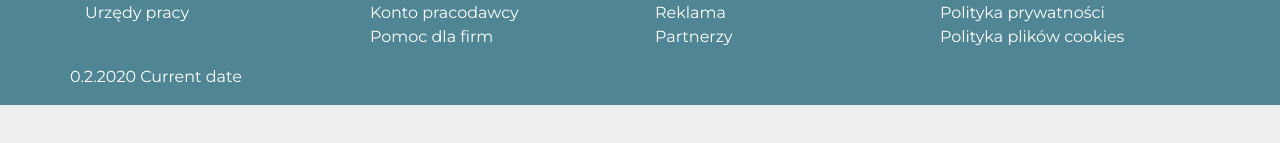
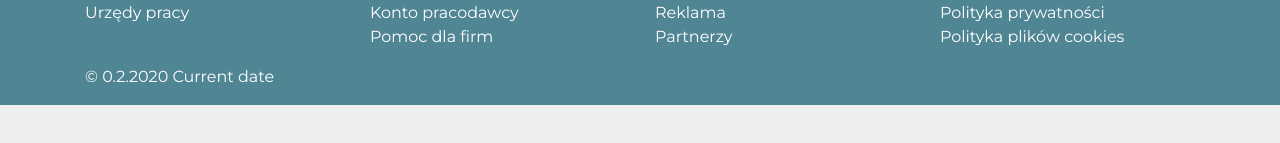
Before and after one commit to krzosa/OddJobsServiceFrontend, a React (Create React App) app: page /about in a window 1280 px wide. Shown: the part 617-760 px from the top of the page. Built offline with nearby package versions, Linux system fonts and the light colour scheme.

Commit message:
add twitter,facebook, instagram

```diff
--- a/src/components/footer/Footer.js
+++ b/src/components/footer/Footer.js
@@ -42,10 +42,27 @@ class Footer extends Component {
               </ul>
             </div>
             {/* Footer Date */}
-            <div className="footer-bottom">
+            <div className="col-12 col-sm-5">
+              <div className="footer-bottom">
                 <p className="text-xs-center">
-                    {new Date().getDay()}.{new Date().getMonth()}.{new Date().getFullYear()}  Current date
+                  &copy; {new Date().getDay()}.{new Date().getMonth()}.
+                  {new Date().getFullYear()} Current date
                 </p>
+              </div>
+            </div>
+            <div className="col-1">
+              <i className="fab fa-twitter" />
+            </div>
+            <div className="col-1">
+              <i className="fab fa-facebook-f" />
+            </div>
+            <div className="col-1">
+              <a
+                href="https://www.instagram.com/eryk.it/"
+                style={{ color: "white" }}
+              >
+                <i class="fab fa-instagram" />
+              </a>
             </div>
           </div>
         </div>
```
